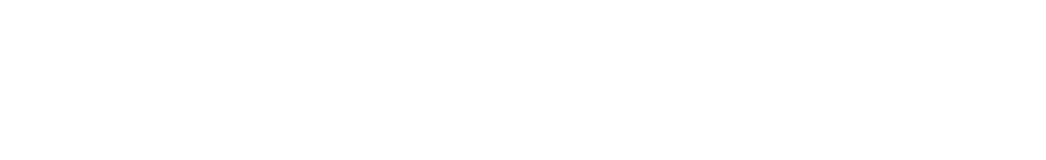
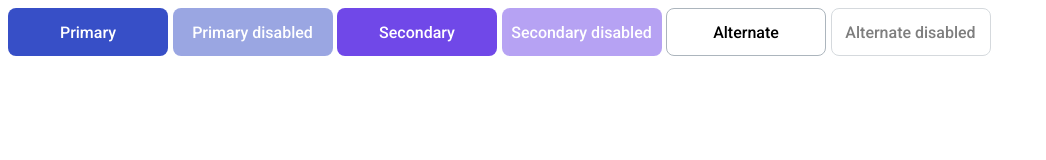
Before and after one commit to js-tasks-ru/htmlcss-20230411_svetlana87, a website: page 03-lection1/01-button/index.html in a window 1280 px wide. Shown: the whole page, without its empty margins (0-1046 px from the left). Drawn offline with Linux system fonts and the light colour scheme.

Commit message:
Стилизация кнопки

```diff
--- a/03-lection1/01-button/button.css
+++ b/03-lection1/01-button/button.css
@@ -1 +1,50 @@
 /* Стилизация кнопки */
+
+.button {
+    font-family: 'Roboto';
+    font-style: normal;
+    font-weight: 500;
+    font-size: 16px;
+    line-height: 19px;
+    border: none;
+    border-radius: 8px;
+    text-align: center;
+    min-width: 10em;
+    min-height: 3em;
+    cursor: pointer;
+    color: var(--text-color, black);
+    background: var(--background-color, white);
+    transition: opacity 200ms ease-in-out, background 200ms ease-in-out;
+}
+
+.button:disabled {
+    opacity: 0.5;
+    pointer-events: none;
+}
+
+.button_primary {
+    --background-color: var(--primary);
+    --text-color: var(--white);
+}
+
+.button_primary:hover {
+    --background-color: var(--primary-hover);
+}
+
+.button_secondary {
+    --background-color: var(--secondary);
+    --text-color: var(--white);
+}
+
+.button_secondary:hover {
+    --background-color: var(--secondary-hover);
+}
+
+.button_alternate {
+    --border-color: var(--grey-3);
+    border: 1px solid var(--border-color);
+}
+
+.button_alternate:hover {
+    --border-color: var(--black);
+}
--- a/03-lection1/01-button/index.html
+++ b/03-lection1/01-button/index.html
@@ -6,6 +6,11 @@
         <link rel="stylesheet" href="./button.css">
     </head>
     <body>
-
+        <button class="button button_primary">Primary</button>
+        <button class="button button_primary" disabled>Primary disabled</button>
+        <button class="button button_secondary">Secondary</button>
+        <button class="button button_secondary" disabled>Secondary disabled</button>
+        <button class="button button_alternate">Alternate</button>
+        <button class="button button_alternate" disabled>Alternate disabled</button>
     </body>
 </html>
--- a/assets/css/main.css
+++ b/assets/css/main.css
@@ -9,8 +9,10 @@
     --white: #ffffff;
     --black: #212429;
     --pink: #F784AD;
-    --purple: #7048E8;
-    --blue: #374FC7;
+    --purple-1: #7048E8;
+    --purple-2: #5028C6;
+    --blue-1: #374FC7;
+    --blue-2: #2342C0;
     --red: #F03D3E;
     --grey-1: #F8F9FA;
     --grey-2: #DDE2E5;
@@ -18,10 +20,12 @@
     --grey-4: #495057;
 
     --error: var(--red);
-    --success: var(--blue);
+    --success: var(--blue-1);
 
-    --primary: var(--blue);
-    --secondary: var(--purple);
+    --primary: var(--blue-1);
+    --primary-hover: var(--blue-2);
+    --secondary: var(--purple-1);
+    --secondary-hover: var(--purple-2);
 }
 
 * {
```
